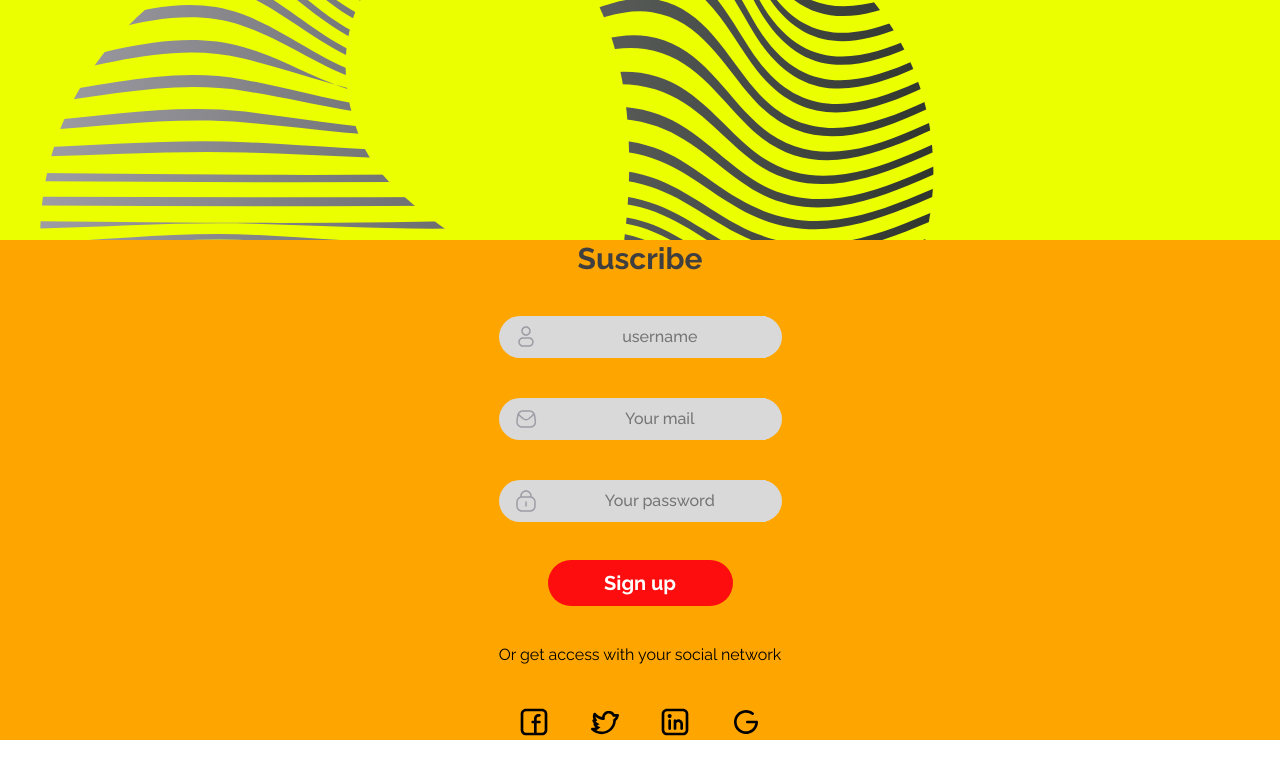
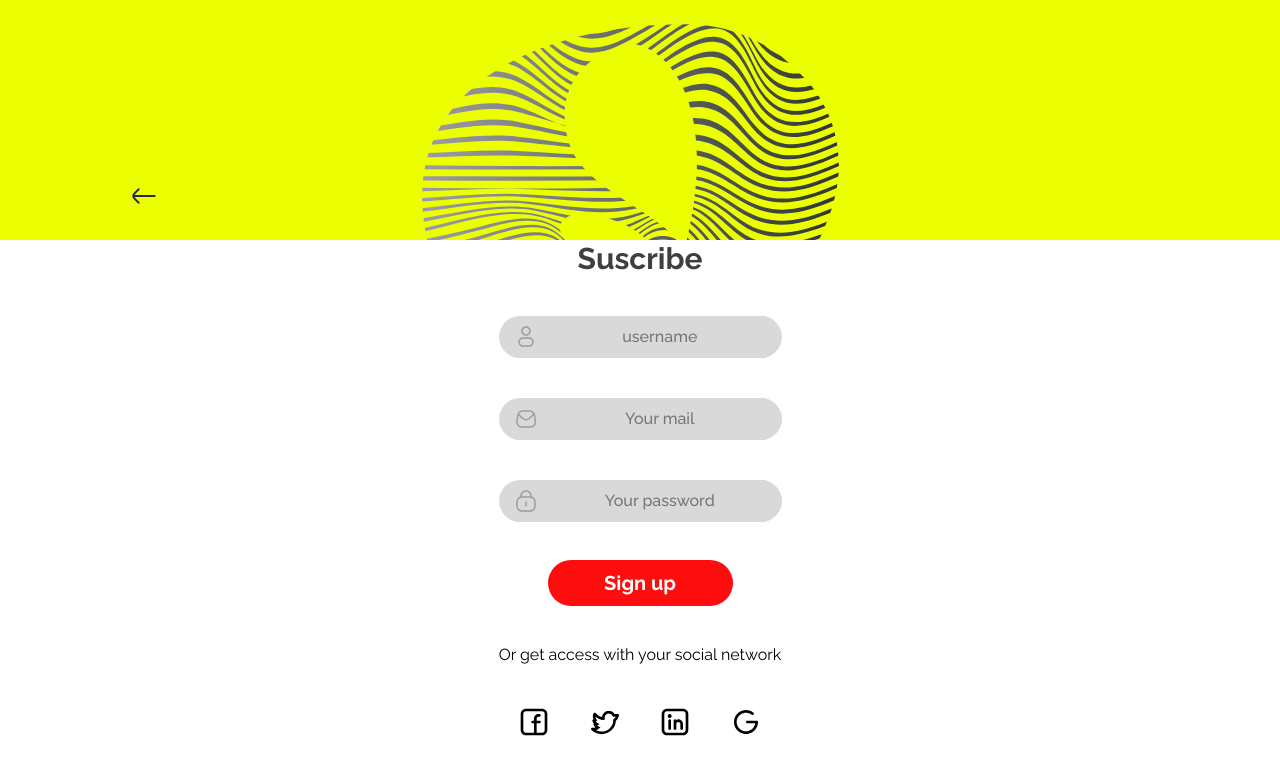
Before and after one commit to jdrcabrera123/sitefive, a plain HTML site: page index.html in a window 1280 px wide. Drawn offline with Linux system fonts and the light colour scheme; a web font is replaced by a local one.

Commit message:
arrow added

```diff
--- a/css/styles.scss
+++ b/css/styles.scss
@@ -35,7 +35,7 @@
 
     img:nth-child(3) {
       position: absolute;
-      display: none;
+    //   display: none;
       top: 3%;
       left: 33%;
 
@@ -43,10 +43,11 @@
     }
     .long_icon {
       position: absolute;
-      top: -130px;
-      left: 40px;
-      width: 75%;
+      top: -100px;
+      left: 50px;
+      width: 70%;
       z-index: 4;
+      display: none;
       // transform: translateY(-100%);
     }
     p,
@@ -139,7 +140,7 @@
 
   .signup {
     position: relative;
-    background-color: orange;
+    background-color: white;
     position: absolute;
     top: 240px;
     left: 0;
@@ -153,6 +154,11 @@
     font-size: 16px;
     z-index: 2;
     // transform: translateX(-100%);
+    .left__arrow{
+        position: absolute;
+        top: -60px;
+        left: 10%;
+    }
     .signup__form {
       display: flex;
       flex-direction: column;
--- a/index.html
+++ b/index.html
@@ -50,6 +50,7 @@
         </section>
 
         <section class="signup">
+            <img class="left__arrow" src="./img/Left 1.svg" alt="">
             <form action="" class="signup__form">
                 <h1>Suscribe</h1>
                 <div>
```
Also changed, not shown: css/styles.css, img/Left 1.svg (added), 1 other file.
